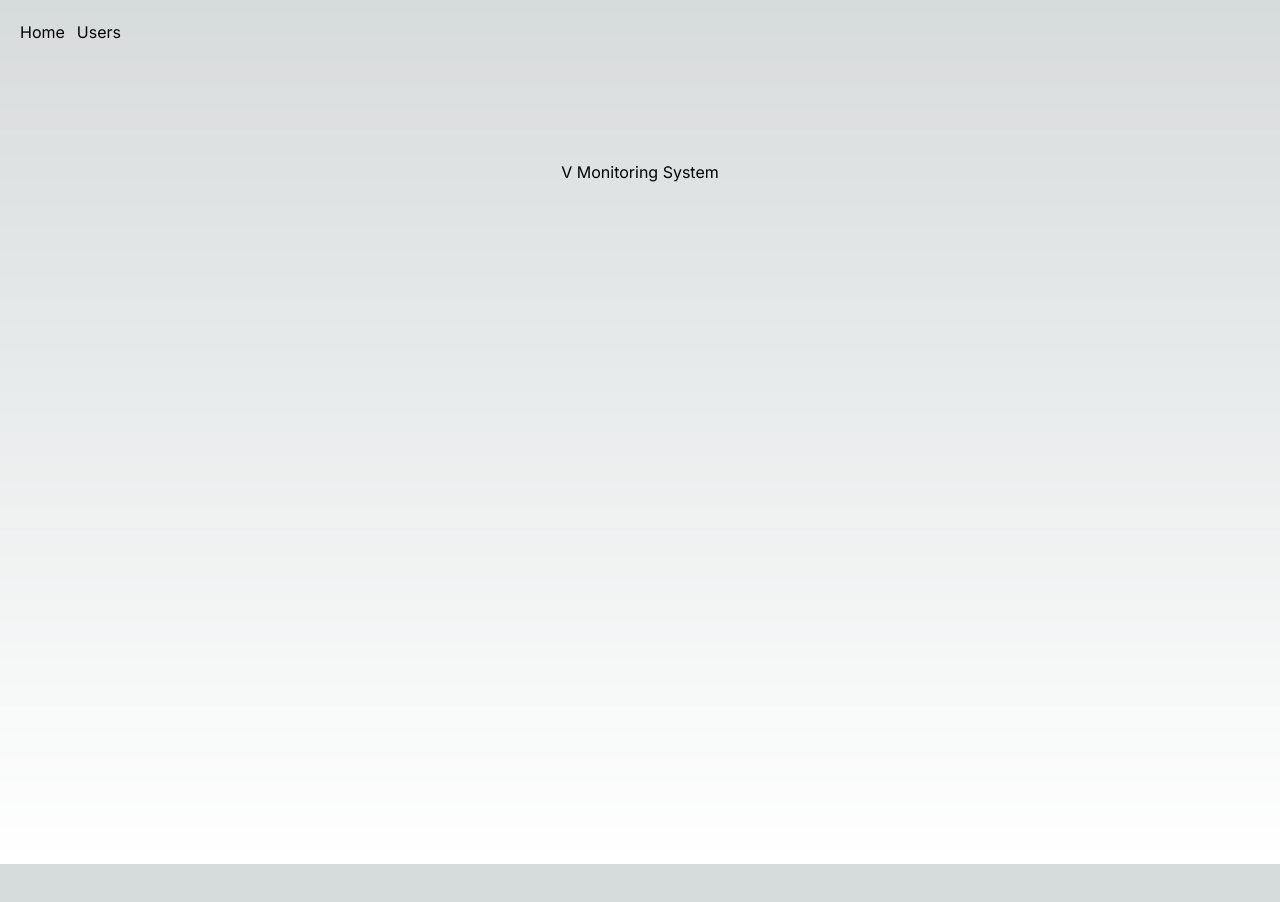
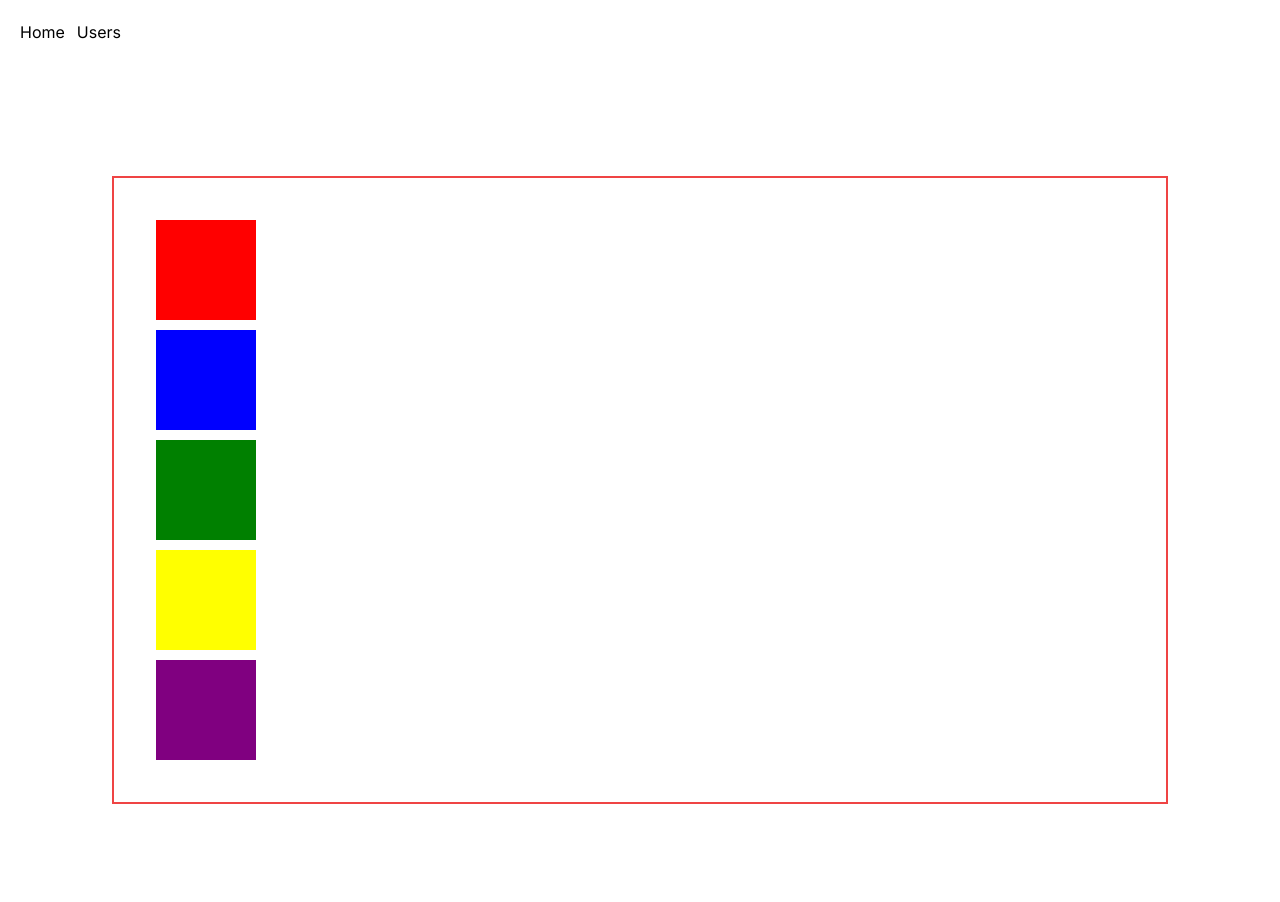
Before and after one commit to winstonmeq/votesystem, a Next.js app: page / in a window 1280 px wide. Shown: the top 902 px of the page. Before the commit the page ends 864 px from the top, so only its background shows below. Built offline with nearby package versions, Linux system fonts and the light colour scheme.

Commit message:
update triangle

```diff
--- a/app/page.js
+++ b/app/page.js
@@ -1,9 +1,74 @@
+'use client'
+
 import Image from 'next/image'
+import { useEffect } from 'react';
+import { useRef } from 'react';
+
+
+
 
 export default function Home() {
+
+  const canvasRef = useRef(null);
+
+  const purok1 = () => {
+
+    const canvas = canvasRef.current;
+    const context = canvas.getContext('2d');
+
+    context.beginPath();
+    context.moveTo(5, 5);
+    context.lineTo(5, 50);
+    context.lineTo(50, 50);
+    context.lineTo(50, 5);
+    context.closePath();
+    context.stroke();
+
+
+  };
+
+
+
+  useEffect(() => {
+
+
+       // purok1()
+
+
+  },[])
+
+  const colors = ['red', 'blue', 'green', 'yellow', 'purple'];
+
+  const renderSquares = () => {
+    const squares = [];
+    for (let i = 0; i < 20; i++) {
+      squares.push(<div key={i} className={'square'}></div>);
+    }
+    return squares;
+  };
+
+
+
   return (
-    <main className="flex min-h-screen flex-col items-center justify-between p-24">
-      <div className='text=lg'>V Monitoring System</div>
+    <main className="flex min-h-screen flex-col justify-between p-24">
+      <div id="my-canvas" className='border-2 border-red-500 m-4 p-8'>
+
+
+      <div>
+      {colors.map((color, index) => (
+        <div
+          key={index}
+          style={{
+            width: '100px',
+            height: '100px',
+            backgroundColor: color,
+            margin: '10px',
+          }}
+        ></div>
+      ))}
+    </div>
+
+      </div>
 
     </main>
   )
--- a/app/users/page.js
+++ b/app/users/page.js
@@ -30,7 +30,7 @@ const Page = () => {
     }, []);
 
     if (loading) {
-      return <div className="flex justify-center min-h-screen items-center">Loading...</div>;
+      return <div className="flex justify-center min-h-screen ">Loading...</div>;
     }
 
 
--- a/package.json
+++ b/package.json
@@ -16,7 +16,7 @@
     "eslint-config-next": "13.4.4",
     "mongodb": "^5.5.0",
     "mongoose": "^7.2.1",
-    "next": "13.4.4",
+    "next": "^13.4.4",
     "next-auth": "^4.22.1",
     "postcss": "8.4.24",
     "react": "18.2.0",
--- a/styles/globals.css
+++ b/styles/globals.css
@@ -2,7 +2,7 @@
 @tailwind components;
 @tailwind utilities;
 
-:root {
+/* :root {
   --foreground-rgb: 0, 0, 0;
   --background-start-rgb: 214, 219, 220;
   --background-end-rgb: 255, 255, 255;
@@ -24,4 +24,32 @@ body {
       rgb(var(--background-end-rgb))
     )
     rgb(var(--background-start-rgb));
+} */
+
+.triangle {
+  width: 0;
+  height: 0;
+  border-left: 200px solid transparent;
+  border-right: 200px solid transparent;
+  border-bottom: 200px solid #000000;
+  display: flex;
+  flex-wrap: wrap;
+  justify-content: center;
 }
+
+.bigSquare {
+  width: 200px;
+  height: 200px;
+  background-color: #FF0000;
+  position: absolute;
+  top: -200px;
+  left: 50%;
+  transform: translateX(-50%);
+}
+
+.square {
+  width: 50px;
+  height: 50px;
+  background-color: #00FF00;
+  margin: 5px;
+}
```
Also changed, not shown: styles/triangle.css (added, +27 -0 lines), 1 other file (tests, documents, lock files or other folders).
